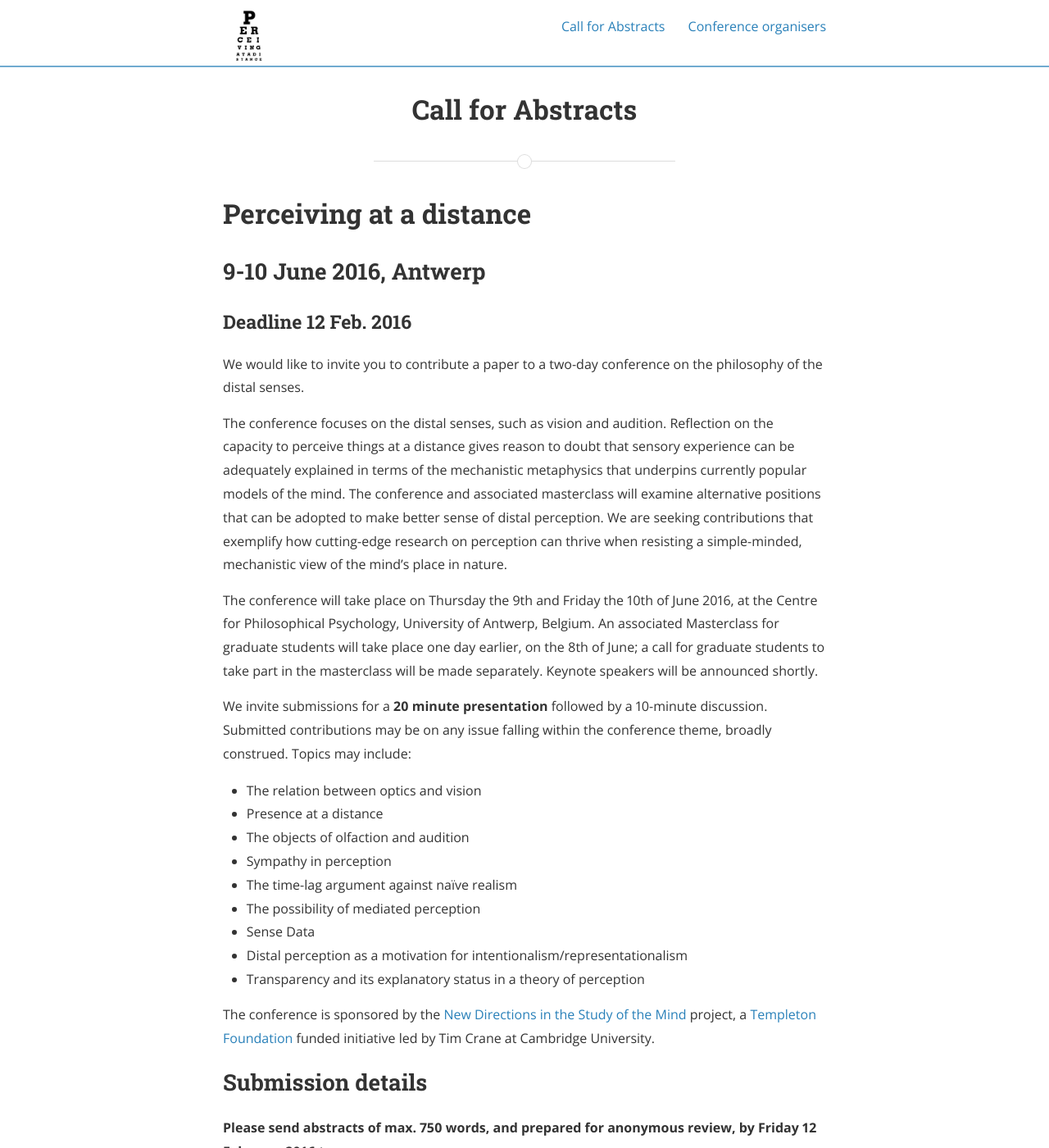
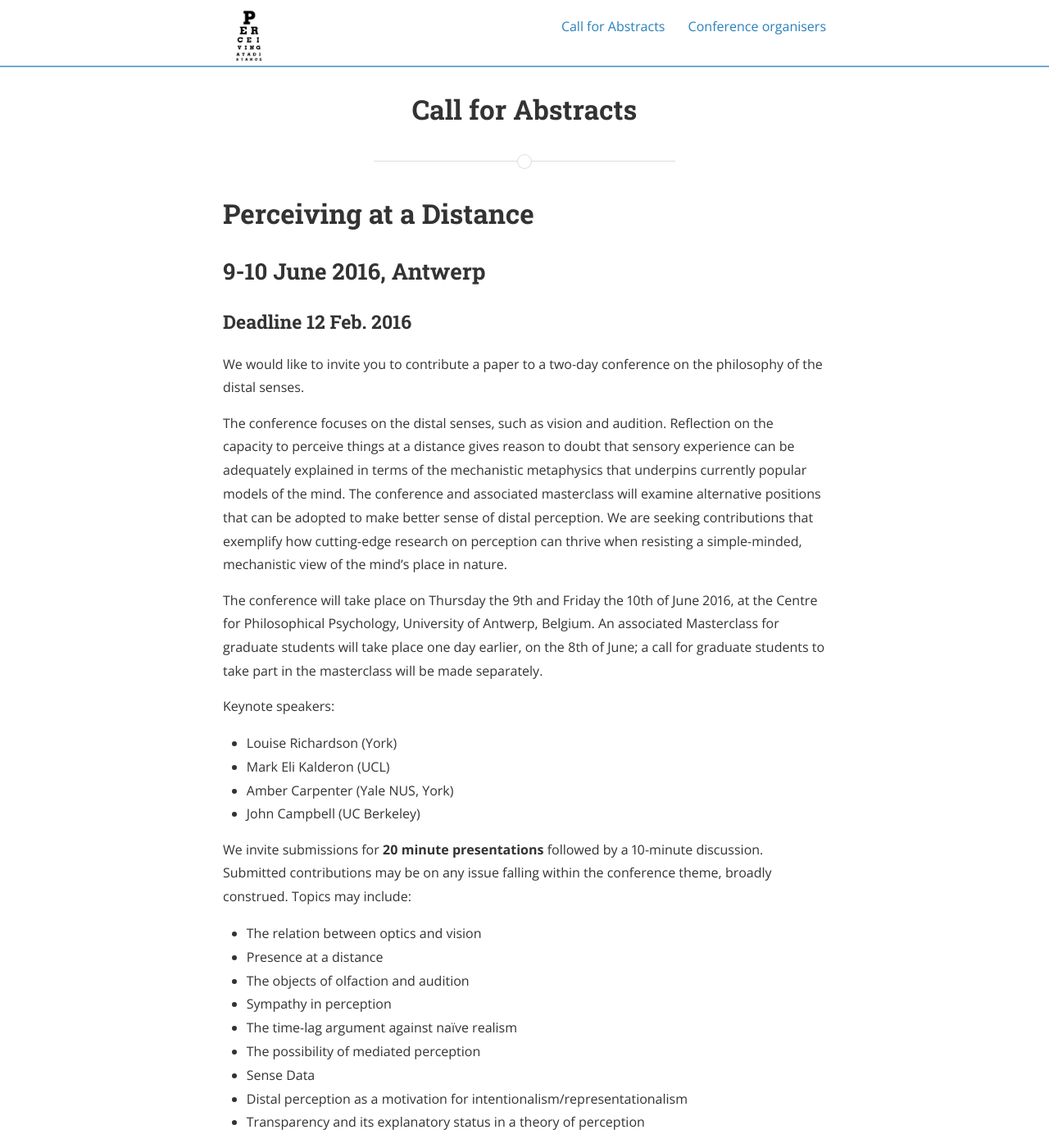
Before and after one commit to perceiving/old-conference-site, a Jekyll site: the page built from distance.md, in a window 1280 px wide and 1400 px high. Shown: the whole window at 82% size. Built offline with Jekyll 4.4.1, drawn with Linux system fonts in a browser that asks for light colours; nearby versions of some CDN libraries; a style sheet for code colours, icons or effects is not loaded.

Commit message:
Update distance.md

```diff
--- a/distance.md
+++ b/distance.md
@@ -4,7 +4,7 @@ title: "Call for Abstracts"
 permalink: /distance/
 ---
 
-# Perceiving at a distance
+# Perceiving at a Distance
 
 ## 9-10 June 2016, Antwerp
 
@@ -14,9 +14,17 @@ We would like to invite you to contribute a paper to a two-day conference on the
 
 The conference focuses on the distal senses, such as vision and audition. Reflection on the capacity to perceive things at a distance gives reason to doubt that sensory experience can be adequately explained in terms of the mechanistic metaphysics that underpins currently popular models of the mind. The conference and associated masterclass will examine alternative positions that can be adopted to make better sense of distal perception. We are seeking contributions that exemplify how cutting-edge research on perception can thrive when resisting a simple-minded, mechanistic view of the mind’s place in nature.
 
-The conference will take place on Thursday the 9th and Friday the 10th of June 2016, at the Centre for Philosophical Psychology, University of Antwerp, Belgium. An associated Masterclass for graduate students will take place one day earlier, on the 8th of June; a call for graduate students to take part in the masterclass will be made separately. Keynote speakers will be announced shortly.
+The conference will take place on Thursday the 9th and Friday the 10th of June 2016, at the Centre for Philosophical Psychology, University of Antwerp, Belgium. An associated Masterclass for graduate students will take place one day earlier, on the 8th of June; a call for graduate students to take part in the masterclass will be made separately.
 
-We invite submissions for a __20 minute presentation__ followed by a 10-minute discussion. Submitted contributions may be on any issue falling within the conference theme, broadly construed. Topics may include:
+Keynote speakers:
+
+- Louise Richardson (York)
+- Mark Eli Kalderon (UCL)
+- Amber Carpenter (Yale NUS, York)
+- John Campbell (UC Berkeley)
+
+
+We invite submissions for __20 minute presentations__ followed by a 10-minute discussion. Submitted contributions may be on any issue falling within the conference theme, broadly construed. Topics may include:
 
 - The relation between optics and vision
 - Presence at a distance
```
